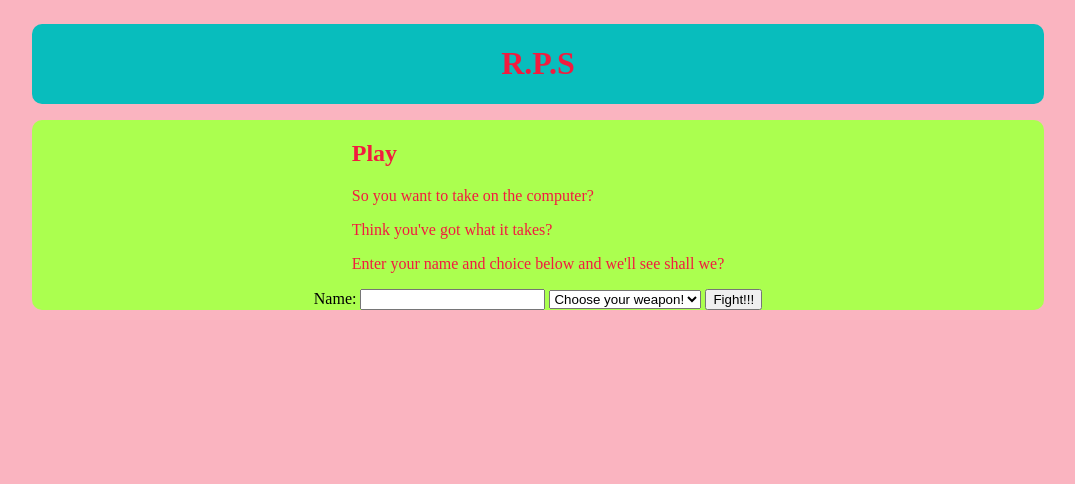
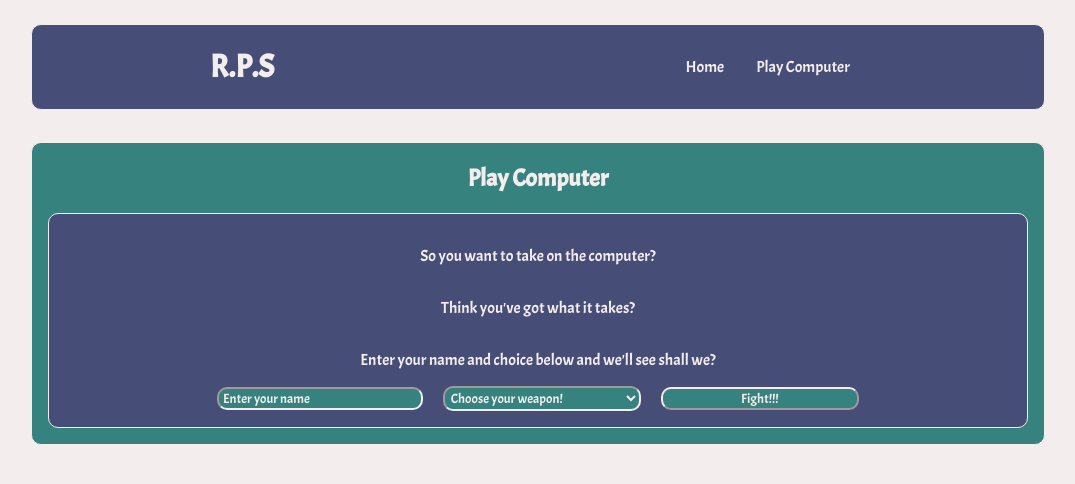
Before and after one commit to ethanBaird/rock_paper_scissors, a Flask app: page /play in a window 1280 px wide. Shown: the top 484 px of the page, without its empty margins (102-1177 px from the left). Run offline with Flask 2, Linux system fonts and the light colour scheme.

Commit message:
added lots of nice css vibes

```diff
--- a/controllers/rps_controller.py
+++ b/controllers/rps_controller.py
@@ -5,11 +5,11 @@ from app import app
 from models.game import Game
 from models.player import Player
 
-@app.route('/RPS')
+@app.route('/')
 def index():
     return render_template('index.html')
 
-@app.route('/RPS/<p1_choice>/<p2_choice>')
+@app.route('/<p1_choice>/<p2_choice>')
 def victor(p1_choice, p2_choice):
     rps = Game()
     p1 = Player('Player 1', p1_choice)
--- a/static/style.css
+++ b/static/style.css
@@ -2,35 +2,139 @@ body {
     display: flex;
     flex-direction: column;
     align-items: center;
-    background-color: #f21b3f53 ;
+    background-color: #F4EDED ;
+    font-family: 'Acme', sans-serif;
 }
 
 header {
     display: flex;
-    justify-content: center;
-    background-color: #08BDBD;
-    width: 80%;
+    justify-content: space-around;
+    background-color: #464D77;
     margin: 1rem;
+    border-radius: 10px;
+    border: 1px solid #F4EDED;
+    width: 80%
+}
+
+header ul {
+    display: flex;
+    justify-content: flex-end;
+    align-items: center;
+    list-style: none;
+}
+
+header ul li {
+    padding:1rem;
+}
+
+h1 {
+    color: #F4EDED;
+}
+
+main {
+    background-color: #36827F;
+    margin:1rem;
+    border-radius: 10px;
+    border: 1px solid #F4EDED;
+    text-align: center;
+    width: 80%
+}
+
+main h2 {
+    color: #F4EDED;
+}
+
+main p {
+    color: #F4EDED;
+}
+
+.friend-or-comp {
+    display: flex;
+    justify-content: space-evenly;
+}
+
+body h3 {
+    color: #F4EDED;
+}
+
+.play-friend {
+    display: flex;
+    flex-direction: column;
+    align-items: center;
+    background-color:#464D77;
+    margin: 1rem;
+    padding: 1rem;
+    border-radius: 10px;
+    border: 1px solid #F4EDED;
+}
+
+.play-computer {
+    display: flex;
+    flex-direction: column;
+    align-items: center;
+    background-color: #464D77;
+    margin: 1rem;
+    padding: 1rem;
+    border-radius: 10px;
+    border: 1px solid #F4EDED;
+}
+
+a {
+    text-decoration: none;
+    color: #F4EDED;
+    font-family: 'Acme', sans-serif;
+}
+
+a:hover {
+    text-decoration: underline;
+}
+
+form {
+    display: flex;
+    justify-content: space-around;
+    align-items: center;
+    width: 70%;
+
+}
+
+form input {
+    color: #F4EDED;
+    height: 100%;
+    margin: none;
+    font-family: 'Acme', sans-serif;
+    padding: 1px 2px;
+    background-color: #36827F;
+    width: 30%;
+    border: 2px inset #F4EDED;
     border-radius: 10px;
 }
 
-h1 {
-    color: #F21B3F;
+form input::placeholder {
+    color: #F4EDED;
+    font-family: 'Acme', sans-serif;
+    padding: 1px 2px
 }
 
-main {
-    display: flex;
-    align-items: center;
-    flex-direction: column;
-    background-color: #ABFF4F;
-    width: 80%;
+form select {
+    color: #F4EDED;
+    height: 100%;
+    margin: none;
+    padding: 1px 2px;
+    font-family: 'Acme', sans-serif;
+    background-color: #36827F;
+    width: 30%;
+    border: 2px inset #F4EDED;
     border-radius: 10px;
 }
 
-main h2 {
-    color: #F21B3F;
+form button{
+    color: #F4EDED;
+    height: 100%;
+    padding: 1px 2px;
+    margin: none;
+    font-family: 'Acme', sans-serif;
+    width: 30%;
+    background-color: #36827F;
+    border: 2px outset #F4EDED;
+    border-radius: 10px;
 }
-
-main p {
-    color: #F21B3F;
-}
--- a/templates/base.html
+++ b/templates/base.html
@@ -5,11 +5,20 @@
     <meta http-equiv="X-UA-Compatible" content="IE=edge">
     <meta name="viewport" content="width=device-width, initial-scale=1.0">
     <link rel="stylesheet" href="{{ url_for('static', filename='style.css') }}">
+    <link rel="preconnect" href="https://fonts.googleapis.com">
+    <link rel="preconnect" href="https://fonts.gstatic.com" crossorigin>
+    <link href="https://fonts.googleapis.com/css2?family=Acme&display=swap" rel="stylesheet">
     <title>R.P.S</title>
 </head>
 <body>
     <header>
         <h1>R.P.S</h1>
+        <nav>
+            <ul>
+                <li><a href="/">Home</a></li>
+                <li><a href="/play">Play Computer</a></li>
+            </ul>
+        </nav>
     </header>
     {% block content %}
 
--- a/templates/play.html
+++ b/templates/play.html
@@ -3,15 +3,16 @@
 {% block content %}
 
 <main>
-    <section>
-        <h2>Play</h2>
-        <p>So you want to take on the computer?</p>
-        <p>Think you've got what it takes?</p>
-        <p>Enter your name and choice below and we'll see shall we?</p>
-    </section>
+
+    <h2>Play Computer</h2>
+    <div class="play-computer">
+
+    <p>So you want to take on the computer?</p>
+    <p>Think you've got what it takes?</p>
+    <p>Enter your name and choice below and we'll see shall we?</p>
+
     <form action="/play" method="POST">
-        <label for="name">Name: </label>
-        <input type="text" name="name" id="name">
+        <input type="text" name="name" id="name" placeholder="Enter your name">
         <select name="choice" id="choice">
             <option value="" disabled selected>Choose your weapon!</option>
             <option value="rock">rock</option>
@@ -20,7 +21,7 @@
         </select>
         <button type="submit">Fight!!!</button>
     </form>
-
+    </div>
 </main>
 
 {% endblock content %}
--- a/templates/victor.html
+++ b/templates/victor.html
@@ -3,7 +3,8 @@
 {% block  content %}
     <body>
         <main>
-            <section class="result"></section>
+            <div class="play-friend">
+                <section class="result"></section>
             {% if winner != None %}
                 <p>And the winner is {{ winner }}!!!</p>
             {% else %}
@@ -12,7 +13,7 @@
             <form action="/play">
                 <button type="submit">Play the computer?</button>
             </form>
-
+            </div>
         </main>
     </body>
 {% endblock  %}
```
Also changed, not shown: templates/index.html (+16 -6 lines).
